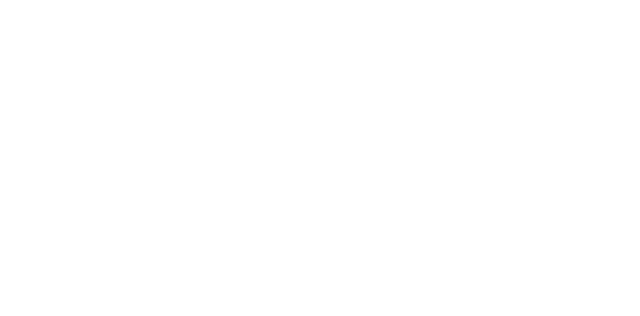
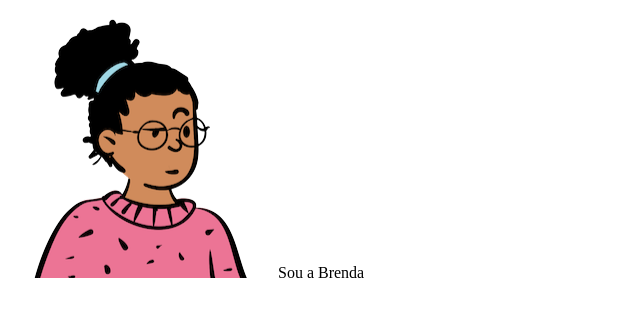
Before and after one commit to Brendamoraes1604/paginas-2I, a plain HTML site: page index.html in a window 1280 px wide. Shown: the whole page, without its empty margins (0-640 px from the left). Drawn offline with Linux system fonts and the light colour scheme.

Commit message:
hberjhfgbrjhtg

```diff
--- a/index.html
+++ b/index.html
@@ -3,9 +3,11 @@
 <head>
     <meta charset="UTF-8">
     <meta name="viewport" content="width=device-width, initial-scale=1.0">
+    <link rol="stylesheet" href="style.css">
     <title>Repositorio</title>
 </head>
 <body>
-
+    <img src="ING/avatar-perfil.png" alt="avatar-perfil"
+    <p >Sou a Brenda</p>
 </body>
 </html>
```
Also changed, not shown: style.css (added).
